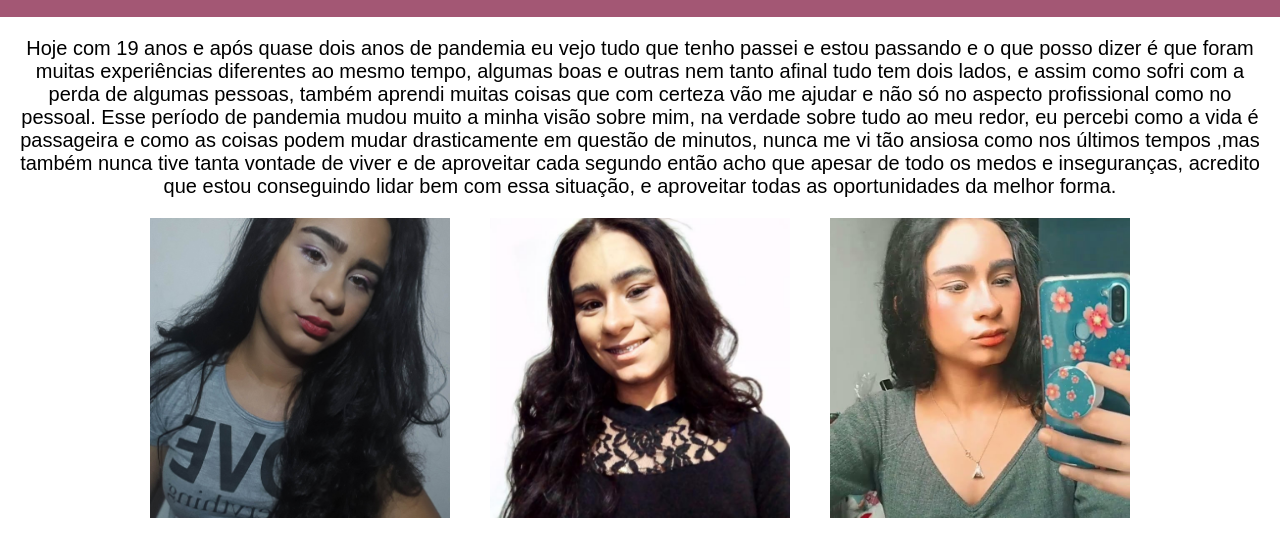
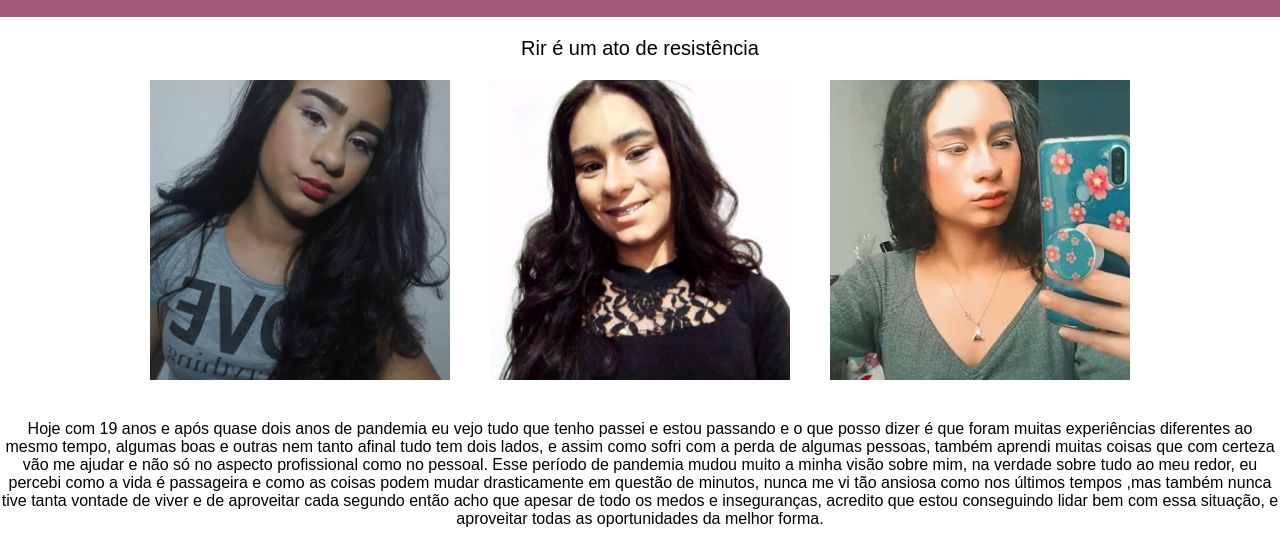
Before and after one commit to joycesmaria/joyce, a plain HTML site: page index.html in a window 1280 px wide. Shown: the part 358-916 px from the top of the page. After the commit the page ends 886 px from the top, so only its background shows below. Drawn offline with Linux system fonts and the light colour scheme; a web font is replaced by a local one.

Commit message:
Add files via upload

```diff
--- a/index.html
+++ b/index.html
@@ -10,9 +10,7 @@
         <h1>Joyce Silva</h1>
     </header>
     <main>
-        <p>     Hoje com 19 anos e após quase dois anos de pandemia eu vejo tudo que tenho passei e estou passando e o que posso dizer é que foram muitas experiências diferentes ao mesmo tempo, algumas boas e outras nem tanto afinal tudo tem dois lados, e assim como sofri com a perda de algumas pessoas, também aprendi muitas coisas que com certeza vão me ajudar e não só no aspecto profissional como no pessoal.
-            Esse período de pandemia mudou muito a minha visão sobre mim, na verdade sobre tudo ao meu redor, eu percebi como  a vida é passageira e como as coisas podem mudar drasticamente em questão de minutos, nunca me vi tão ansiosa como  nos últimos tempos ,mas também nunca tive tanta vontade de viver e de aproveitar cada segundo  então acho que apesar de todo os medos e inseguranças, acredito que estou conseguindo lidar bem com essa situação, e aproveitar todas as oportunidades da melhor forma.
-        </p>
+        <p> Rir é um ato de resistência </p>
 
         <div id="container">
             <div><img src="foto 1.jpg" alt="" class="fotos"></div>
@@ -21,6 +19,8 @@
         </div>
     </main>
     <footer>
+        Hoje com 19 anos e após quase dois anos de pandemia eu vejo tudo que tenho passei e estou passando e o que posso dizer é que foram muitas experiências diferentes ao mesmo tempo, algumas boas e outras nem tanto afinal tudo tem dois lados, e assim como sofri com a perda de algumas pessoas, também aprendi muitas coisas que com certeza vão me ajudar e não só no aspecto profissional como no pessoal.
+            Esse período de pandemia mudou muito a minha visão sobre mim, na verdade sobre tudo ao meu redor, eu percebi como  a vida é passageira e como as coisas podem mudar drasticamente em questão de minutos, nunca me vi tão ansiosa como  nos últimos tempos ,mas também nunca tive tanta vontade de viver e de aproveitar cada segundo  então acho que apesar de todo os medos e inseguranças, acredito que estou conseguindo lidar bem com essa situação, e aproveitar todas as oportunidades da melhor forma.
 
     </footer>
 </body>
```
